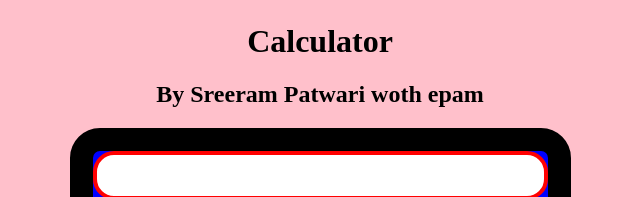
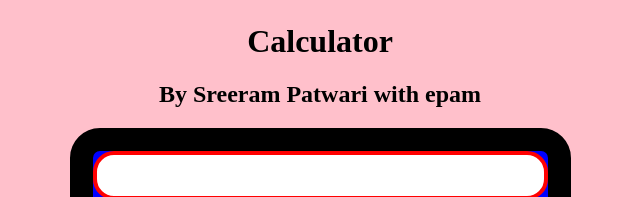
Before and after one commit to patwari-ram/sreeram-s-calci, a plain HTML site: page index.html in a window 1280 px wide. Shown: the top 197 px of the page, 320-960 px from the left. Drawn offline with Linux system fonts and the light colour scheme.

Commit message:
Update index.html

```diff
--- a/index.html
+++ b/index.html
@@ -11,7 +11,7 @@
     <body style="background-color:pink;">
     <div class="container">
         <h1>Calculator</h1>
-        <h2>By Sreeram Patwari woth epam</h2>
+        <h2>By Sreeram Patwari with epam</h2>
 
         <div class="Calculator">
             <input type="text" name="screen" id="screen">
```
